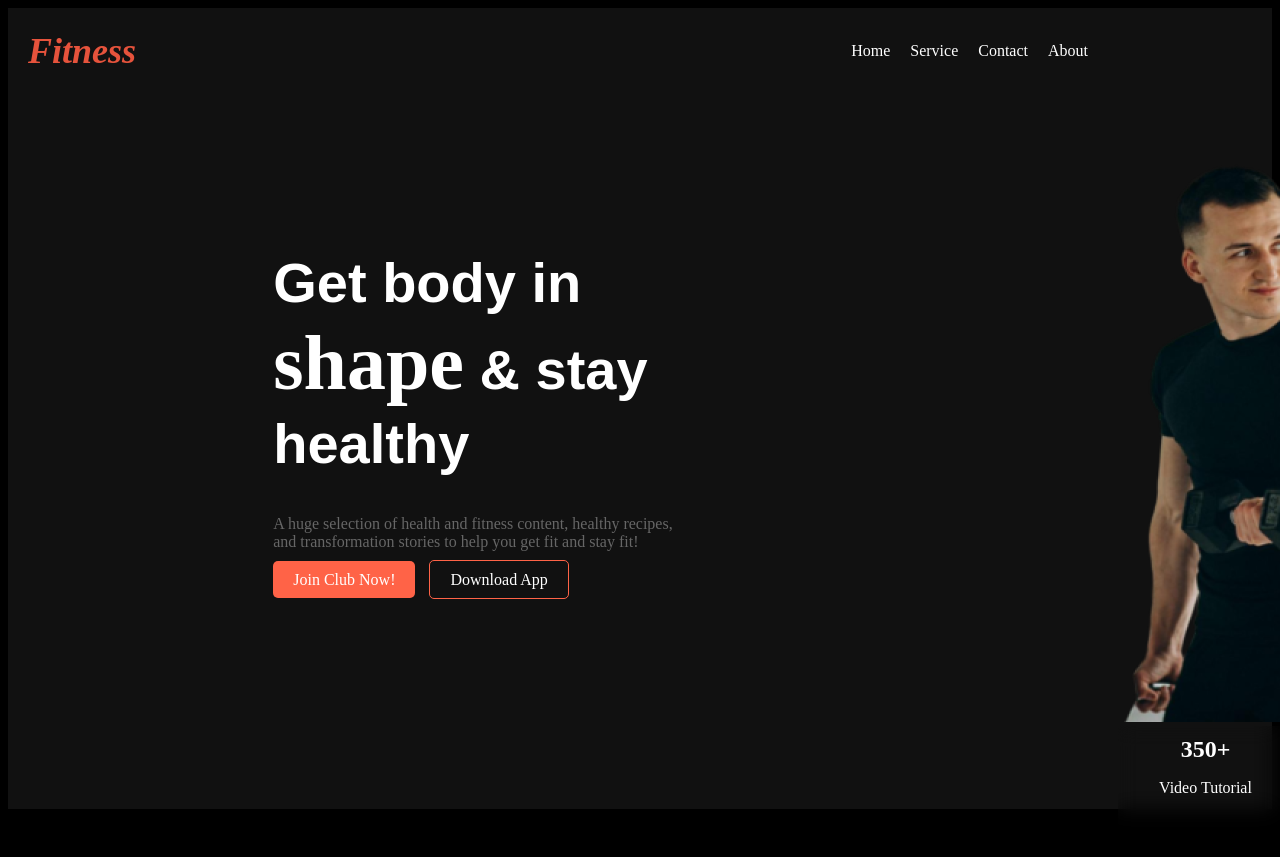
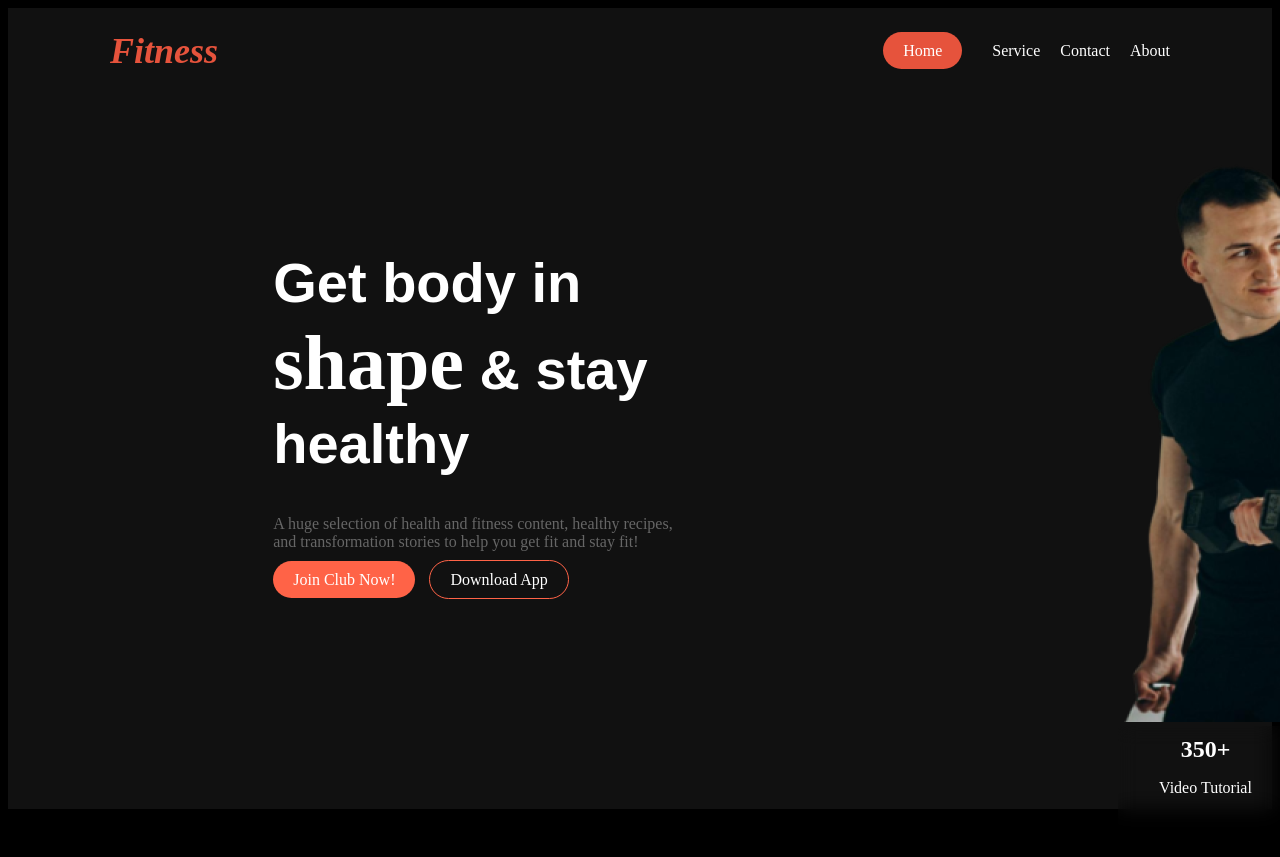
Before and after one commit to ZahidHasan90/asignment02, a plain HTML site: page index.html in a window 1280 px wide. Shown: the top 857 px of the page. Drawn offline with Linux system fonts and the light colour scheme; a web font is replaced by a local one.

Commit message:
first commit

```diff
--- a/index.html
+++ b/index.html
@@ -14,7 +14,7 @@
         <nav class="navbar">
             <div class="logo">Fitness</div>
             <ul class="nav-links">
-                <li><a href ="#" >  Home</a></li>
+                <li><a href ="#" class="home">  Home</a></li>
                 <li><a href="#">Service</a></li>
                 <li><a href="#">Contact</a></li>
                 <li><a href="#">About</a></li>
--- a/styles.css
+++ b/styles.css
@@ -26,6 +26,7 @@ body {
     align-items: center;
     width: 1060px;
     height: 46px;
+    margin: 0 auto;
 
 }
 
@@ -34,8 +35,14 @@ body {
     font-weight: bold;
     color: #E6533C;
     font-style: italic;
-
-
+}
+.navbar  .nav-links .home{
+    background-color:#E6533C;
+    padding: 10px 20px;
+    color: #fff;
+    text-decoration: none;
+    border-radius: 60px;
+    margin-right: 10px;
 }
 .nav-links {
     list-style-type: none;
@@ -102,7 +109,7 @@ body {
     padding: 10px 20px;
     color: #fff;
     text-decoration: none;
-    border-radius: 5px;
+    border-radius: 60px;
     margin-right: 10px;
 }
 
@@ -193,6 +200,7 @@ main > section{
 .extra-mile-section {
     max-width: 1060px;
     margin: 0 auto;
+    border-radius: 10px;
 
 }
 .extra-mile-section .content {
@@ -272,6 +280,7 @@ main > section{
     text-align: center;
 
 
+
 }
 
 .bmi-calculator h2 {
@@ -294,6 +303,7 @@ main > section{
     gap: 20px;
     width: 1440px;
     height: 487px;
+    margin: 0 auto;
 }
 
 .bmi-chart, .bmi-form {
@@ -386,7 +396,7 @@ main > section{
 .team-member {
     background-color: #333;
     border-radius: 10px;
-    overflow: hidden;
+overflow: hidden;
     width: 100%;
     max-width: 500px;
     text-align: center;
@@ -474,7 +484,7 @@ main > section{
 }
 
 /* Responsive Design */
-@media (max-width: 768px) {
+@media (max-width: 993px) {
     .navbar .nav-links {
         flex-direction: column;
         gap: 10px;
```
